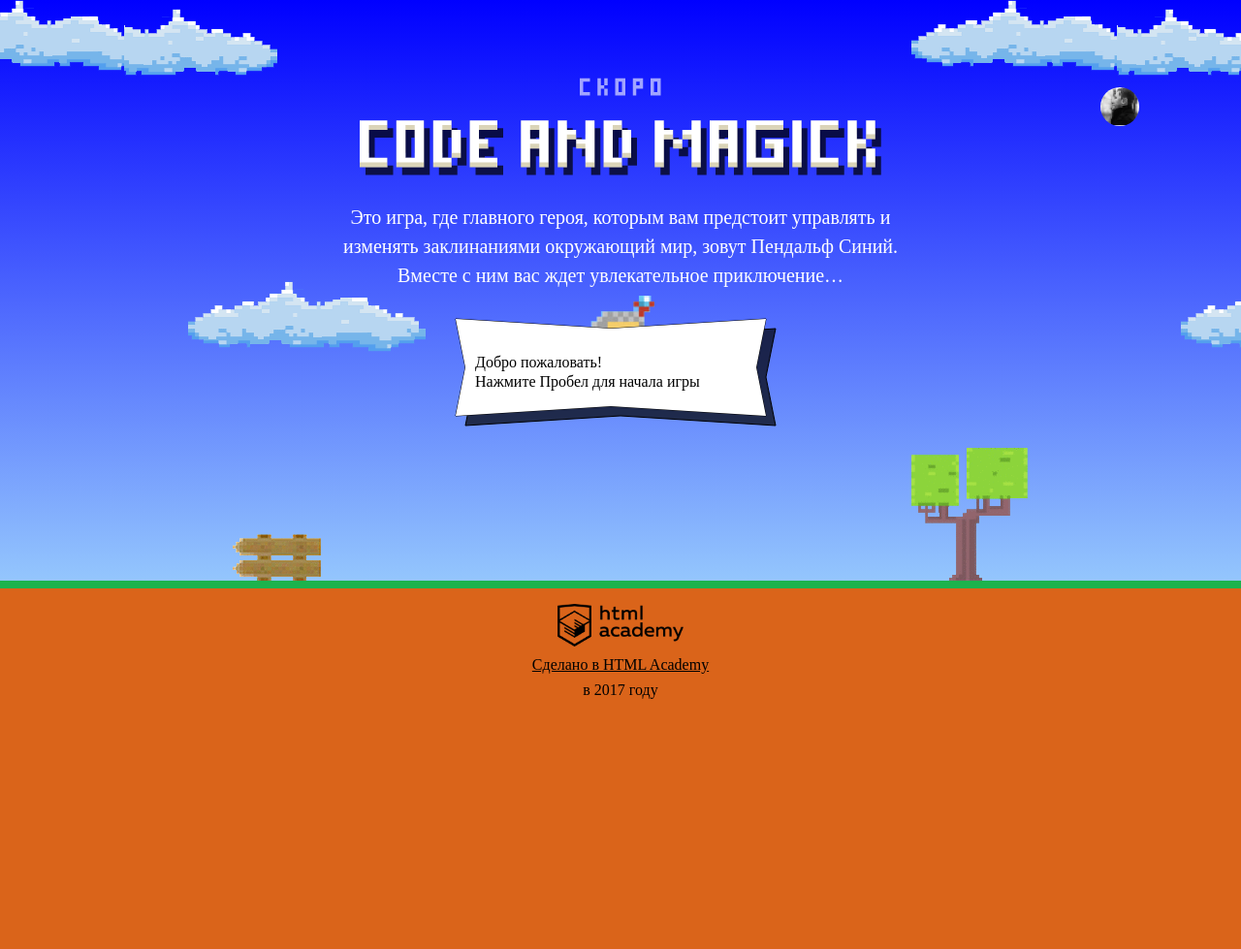
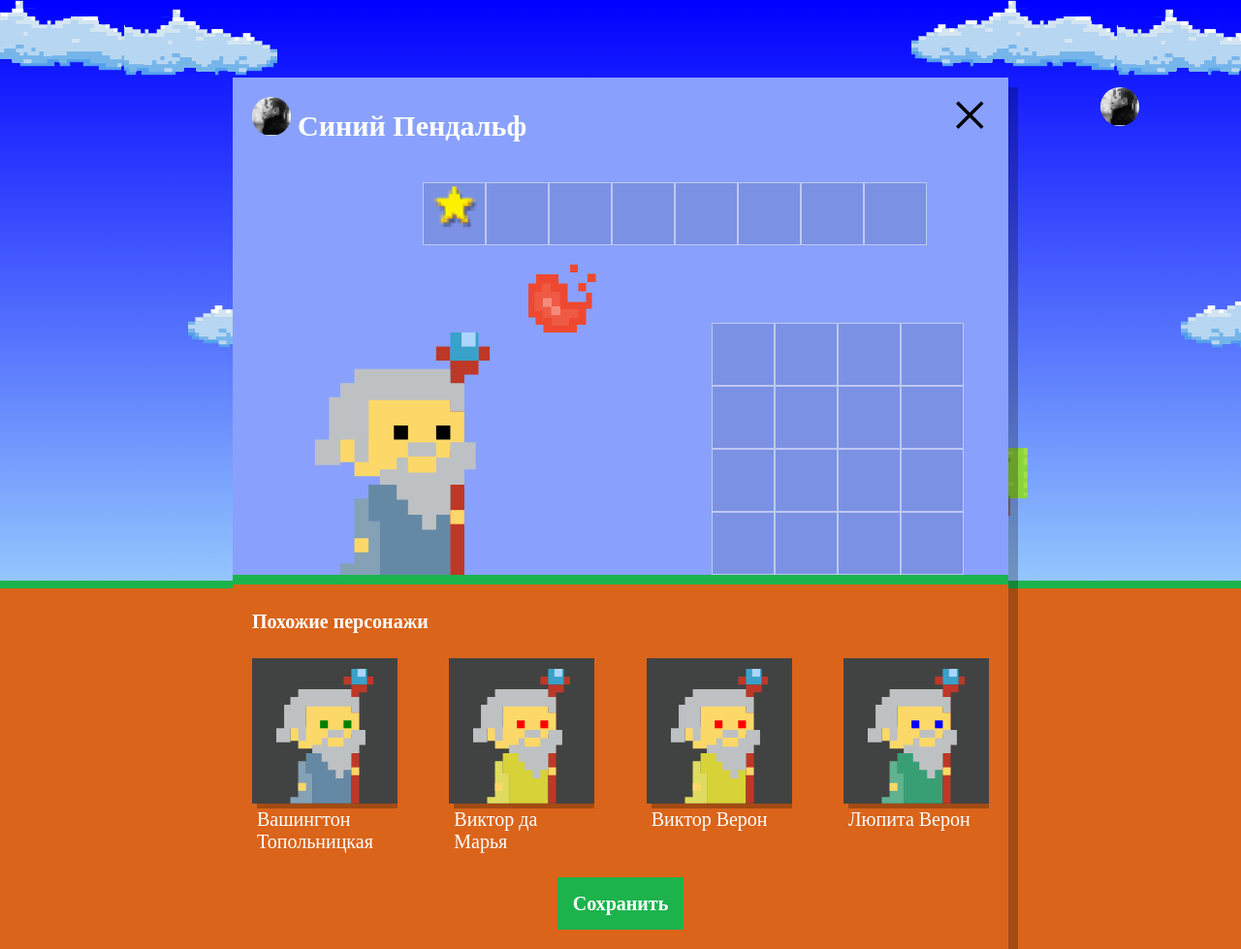
Before and after one commit to icosagon8/885969-code-and-magick-20, a website: page index.html in a window 1280 px wide. Shown: the whole page at 97% size. Before the commit the page ends 800 px from the top, so only its background shows below. Drawn offline with Linux system fonts and the light colour scheme; a web font is replaced by a local one.

Commit message:
Выведен список похожих персонажей

```diff
--- a/index.html
+++ b/index.html
@@ -206,6 +206,7 @@
 </script>
 
 <script src="js/stat.js"></script>
+<script src="js/setup.js"></script>
 <script src="js/game.js"></script>
 
 </body>
--- /dev/null
+++ b/js/setup.js
@@ -0,0 +1,48 @@
+'use strict';
+
+var PLAYERS_NUMBER = 4;
+var WIZARD_NAMES = ['Иван', 'Хуан Себастьян', 'Мария', 'Кристоф', 'Виктор', 'Юлия', 'Люпита', 'Вашингтон'];
+var WIZARD_SURNAMES = ['да Марья', 'Верон', 'Мирабелла', 'Вальц', 'Онопко', 'Топольницкая', 'Нионго', 'Ирвинг'];
+var WIZARD_COAT_COLORS = ['rgb(101, 137, 164)', 'rgb(241, 43, 107)', 'rgb(146, 100, 161)', 'rgb(56, 159, 117)', 'rgb(215, 210, 55)', 'rgb(0, 0, 0)'];
+var WIZARD_EYES_COLORS = ['black', 'red', 'blue', 'yellow', 'green'];
+
+var userDialog = document.querySelector('.setup');
+userDialog.classList.remove('hidden');
+
+var wizards = [];
+
+var generatesDataForWizard = function (number) {
+  wizards[number] = {
+    name: WIZARD_NAMES[Math.round(Math.random() * (WIZARD_NAMES.length - 1))] + ' ' + WIZARD_SURNAMES[Math.round(Math.random() * (WIZARD_SURNAMES.length - 1))],
+    coatColor: WIZARD_COAT_COLORS[Math.round(Math.random() * (WIZARD_COAT_COLORS.length - 1))],
+    eyesColor: WIZARD_EYES_COLORS[Math.round(Math.random() * (WIZARD_EYES_COLORS.length - 1))]
+  };
+};
+
+var similarListElement = document.querySelector('.setup-similar-list');
+
+var similarWizardTemplate = document.querySelector('#similar-wizard-template').content.querySelector('.setup-similar-item');
+
+var renderWizard = function (wizard) {
+  var wizardElement = similarWizardTemplate.cloneNode(true);
+  wizardElement.querySelector('.setup-similar-label').textContent = wizard.name;
+  wizardElement.querySelector('.wizard-coat').setAttribute('style', 'fill: ' + wizard.coatColor + ';');
+  wizardElement.querySelector('.wizard-eyes').setAttribute('style', 'fill: ' + wizard.eyesColor + ';');
+
+  return wizardElement;
+};
+
+var fragment = document.createDocumentFragment();
+
+var fillsBlock = function (block) {
+  block.appendChild(fragment);
+};
+
+for (var i = 0; i < PLAYERS_NUMBER; i++) {
+  generatesDataForWizard(i);
+  fragment.appendChild(renderWizard(wizards[i]));
+}
+
+fillsBlock(similarListElement);
+
+userDialog.querySelector('.setup-similar').classList.remove('hidden');
```
